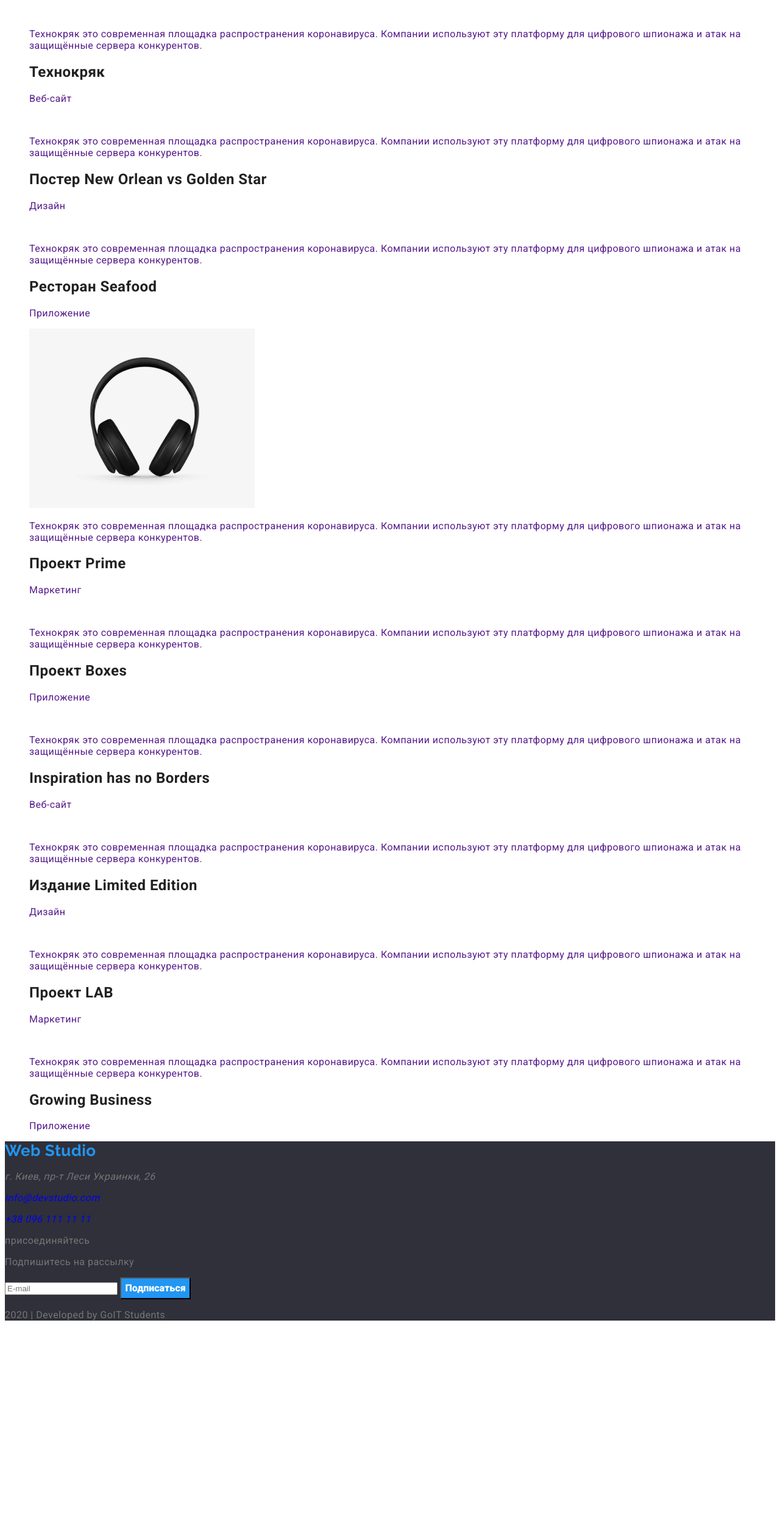
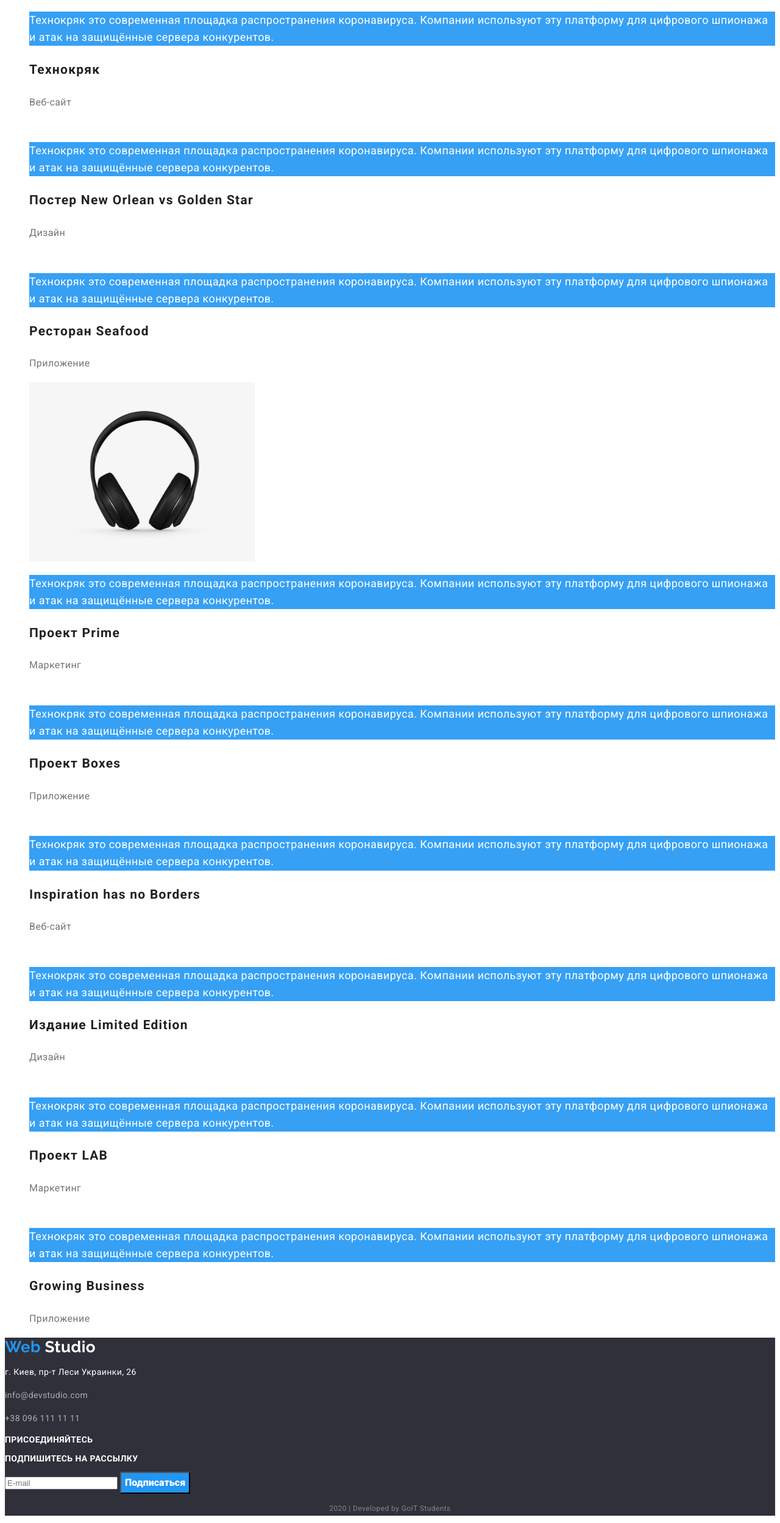
Before and after one commit to nessy126/module-02, a plain HTML site: page portfolio.html in a window 1280 px wide. Shown: the part 284-2782 px from the top of the page at 61% size. Before the commit the page ends 2466 px from the top, so only its background shows below. Drawn offline with Linux system fonts and the light colour scheme.

Commit message:
added styles to colors and text

```diff
--- a/css/style.css
+++ b/css/style.css
@@ -8,66 +8,90 @@ Corner Radius: 4px
 
 цвет при наведении на карточку rgba(33, 150, 243, 0.9) */
 
-
-
-/* Портфолио h2 position: absolute;
-                                width: 322px;
-                                height: 36px;
-                                left: 639px;
-                                top: 576px;
-font-family: Roboto;
-font-style: normal;
-font-weight: bold;
-font-size: 18px;
-line-height: 36px;
-/* identical to box height, or 200% */
-/* letter-spacing: 0.06em;
-color: #212121; */
-
- /* нижний р
-font-family: Roboto;
-font-style: normal;
-font-weight: normal;
-font-size: 16px;
-line-height: 30px;
-/* identical to box height, or 187%
-letter-spacing: 0.03em;
-color: #757575; */
-
-/* Верхний р (при наведении)
-font-family: Roboto;
-font-style: normal;
-font-weight: normal;
-font-size: 18px;
-line-height: 28px;
-/* or 156%
-letter-spacing: 0.03em;
-color: #FFFFFF; */
-
 :root {
   --primary-text-color: #757575;
   --title-text-color: #212121;
   --secondary-text-color: #FFFFFF;
+  --prelast-text-color: rgba(255, 255, 255, 0.6);
+  --last-text-color: rgba(255, 255, 255, 0.4);
   --accent-color: #2196F3;
   --primary-bg-color: #ffffff;
-  --filter-bg-color: #F5F4FA;
+  --secondary-bg-color: #F5F4FA;
   --footer-bg-color: #2F303A;
+  --background-blue: rgba(33, 150, 243, 0.9);
+  --background-grey: rgba(47, 48, 58, 0.8);
 
   }
 
 body {
+  color: var(--primary-text-color);
+
   font-family: 'Roboto', sans-serif;
+  font-size: 14px;
+  line-height: 1.2;
   letter-spacing: 0.03em;
+}
+
+.list {
+  list-style: none;
+  }
+
+a {
+  text-decoration: none;
+
+}
+
+/* Portfolio start*/
+.cover-p {
+  background-color: var(--background-blue);
+  color: var(--secondary-text-color);
+
+  font-size: 18px;
+  line-height: 1.56;
+}
+
+.project-title {
+  line-height: 2;
+  letter-spacing: 0.06em;
+}
+
+.project-group {
   color: var(--primary-text-color);
+  font-size: 16px;
+  line-height: 1.87;
+}
+/* Portfolio end*/
+
+/* Header */
+.logo {
+  color: var(--accent-color);
+
+  font-family: raleway, sans-serif;
+  font-size: 26px;
+  line-height: 1.2;
+
+}
+
+.logo-span {
+  color: var(--title-text-color);
+}
+
+.logofooter-span {
+  color: var(--secondary-text-color);
 }
 
 .nav.link {
   letter-spacing: 0.02em;
+  font-weight: 500;
 }
 
 a.nav.link.contact {
   color: var(--primary-text-color);
+
+  font-weight: 500;
+  letter-spacing: 0.02em;
 }
+
 .nav.link:visited {
   color: var(--title-text-color);
 }
@@ -76,35 +100,73 @@ a.nav.link.contact {
   color: var(--accent-color);
 }
 
-.logo {
-  font-family: raleway, sans-serif;
-  font-size: 26px;
-  line-height: 1.2;
+a.nav.link.contact:hover,
+a.nav.link.contact:focus {
 color: var(--accent-color);
 }
 
-.logo.span {
+/* Title */
+
+h1, h2, h3, h4, h5, h6 {
   color: var(--title-text-color);
+
+  font-weight: 700;
 }
 
-.logo-footer.span {
-  color: var(--secondary-text-color);
-}
-.list {
-  list-style: none;
+.title {
+  font-weight: 700;
+  text-transform: uppercase;
 }
 
-a {
-  text-decoration: none;
+.title-products {
+  color: var(--secondary-text-color);
+  background-color: var(--background-grey);
+
+  text-transform: uppercase;
 }
 
-h1, h2, h3, h4, h5, h6 {
-font-weight: bold;
-color: var(--title-text-color);
+.hero-title {
+  color: var(--secondary-text-color);
+
+  font-weight: 900;
+  font-size: 44px;
+  line-height: 1.36;
+  text-align: center;
+  letter-spacing: 0.06em;
+  text-transform: uppercase;
 }
+
+.section-title {
+  font-size: 36px;
+  line-height: 1.16;
+  text-align: center;
+}
+
+.team-member {
+  font-weight: 500;
+  font-size: 16px;
+  line-height: 1.19;
+}
+
+/* Text */
+
+.section-text{
+  line-height: 1.71;
+}
+
+.team-text {
+  font-size: 16px;
+  line-height: 1.19;
+}
+
+.hero {
+  background-color: var(--footer-bg-color);
+}
+
 .button {
   color: var(--title-text-color);
   background-color: var(--filter-bg-color);
+
   font-family: inherit;
 }
 
@@ -117,13 +179,13 @@ button:focus {
 
 .button {
   color: var(--title-text-color);
+
   font-weight: 500;
   font-size: 16px;
-  line-height: 1.63;
+  line-height: 1.62;
 }
 
 .button.primary {
-
   background-color: var(--accent-color);
   color: var(--secondary-text-color);
 }
@@ -132,24 +194,61 @@ color: var(--secondary-text-color);
   background-color: var(--filter-bg-color);
   color: var(--title-text-color);
 }
-.button.order {
-line-height: 1.88;
+
+.button.hero {
+  line-height: 1.87;
   background-color: var(--accent-color);
   color: var(--secondary-text-color);
+
+  font-weight: 700;
+  letter-spacing: 0.06em;
 }
 
 .button.submit {
+  background-color: var(--accent-color);
+  color: var(--secondary-text-color);
+
   font-weight: 900;
   line-height: 1.88;
-  background-color: var(--accent-color);
-  color: var(--secondary-text-color);
 }
-.team-member {
-  font-weight: 500;
-}
+
 .kind-products {
   line-height: 1.14;
 }
+
+.section-team {
+  background-color: var(--secondary-bg-color);
+}
+
+/* Footer */
 footer {
   background-color: var(--footer-bg-color)
 }
+
+address {
+  color: var(--secondary-text-color);
+
+  font-style: normal;
+  line-height: 1.71;
+}
+
+.footer-contact {
+  color: var(--prelast-text-color);
+
+  line-height: 1.71;
+}
+
+.footer-p {
+  color: var(--secondary-text-color);
+
+  font-weight: 700;
+  text-transform: uppercase;
+}
+
+.developed {
+  color: var(--last-text-color);
+
+  font-size: 12px;
+  line-height: 2;
+  text-align: center;
+}
--- a/portfolio.html
+++ b/portfolio.html
@@ -10,22 +10,22 @@
   <body>
     <header>
       <nav class="nav">
-        <a href="./index.html" class="logo">Web <span>Studio</span></a>
+        <a href="./index.html" class="logo">Web <span class="logo-span">Studio</span></a>
         <ul class="list">
-          <li><a href="" class="nav link">Студия</a></li>
+          <li><a href="./index.html" class="nav link">Студия</a></li>
           <li><a href="./portfolio.html" class="nav link">Портфолио</a></li>
           <li><a href="" class="nav link">Контакты</a></li>
         </ul>
       </nav>
       <ul class="list">
         <li>
-          <a href="mailto:info@devstudio.com" class="nav link">
+          <a href="mailto:info@devstudio.com" class="nav link contact">
             <img src="./images/mail.svg" alt="Напишите нам письмо" class="nav link"/>
             info@devstudio.com
           </a>
         </li>
         <li>
-          <a href="tel:+380961111111" class="nav link">
+          <a href="tel:+380961111111" class="nav link contact">
             <img src="./images/phone.svg" alt="Позвоните нам" class="nav link"/>
             +38 096 111 11 11
           </a>
@@ -43,77 +43,77 @@
     </div>
     <ul class="list">
       <li>
-        <a href="">
+        <a href="" class="project-link">
           <img src="./images/portfolio/portfolio1.jpg" alt="" width="370">
-          <p>Технокряк это современная площадка распространения коронавируса. Компании используют эту платформу для цифрового шпионажа и атак на защищённые сервера конкурентов.</p>
-          <h2>Технокряк</h2>
-          <p>Веб-сайт</p>
+          <p class="cover-p">Технокряк это современная площадка распространения коронавируса. Компании используют эту платформу для цифрового шпионажа и атак на защищённые сервера конкурентов.</p>
+          <h2 class="project-title">Технокряк</h2>
+          <p class="project-group">Веб-сайт</p>
         </a>
       </li>
       <li>
         <a href="">
           <img src="./images/portfolio/portfolio2.jpg" alt="" width="370">
-          <p>Технокряк это современная площадка распространения коронавируса. Компании используют эту платформу для цифрового шпионажа и атак на защищённые сервера конкурентов.</p>
-          <h2>Постер New Orlean vs Golden Star</h2>
-          <p>Дизайн</p>
+          <p class="cover-p">Технокряк это современная площадка распространения коронавируса. Компании используют эту платформу для цифрового шпионажа и атак на защищённые сервера конкурентов.</p>
+          <h2 class="project-title">Постер New Orlean vs Golden Star</h2>
+          <p class="project-group">Дизайн</p>
         </a>
       </li>
       <li>
         <a href="">
           <img src="./images/portfolio/portfolio3.jpg" alt="" width="370">
-          <p>Технокряк это современная площадка распространения коронавируса. Компании используют эту платформу для цифрового шпионажа и атак на защищённые сервера конкурентов.</p>
-          <h2>Ресторан Seafood</h2>
-          <p>Приложение</p>
+          <p class="cover-p">Технокряк это современная площадка распространения коронавируса. Компании используют эту платформу для цифрового шпионажа и атак на защищённые сервера конкурентов.</p>
+          <h2 class="project-title">Ресторан Seafood</h2>
+          <p class="project-group">Приложение</p>
         </a>
       </li>
       <li>
         <a href="">
           <img src="./images/portfolio/portfolio4.jpg" alt="" width="370">
-          <p>Технокряк это современная площадка распространения коронавируса. Компании используют эту платформу для цифрового шпионажа и атак на защищённые сервера конкурентов.</p>
-          <h2>Проект Prime</h2>
-          <p>Маркетинг</p>
+          <p class="cover-p">Технокряк это современная площадка распространения коронавируса. Компании используют эту платформу для цифрового шпионажа и атак на защищённые сервера конкурентов.</p>
+          <h2 class="project-title">Проект Prime</h2>
+          <p class="project-group">Маркетинг</p>
         </a>
       </li>
       <li>
         <a href="">
           <img src="./images/portfolio/portfolio5.jpg" alt="" width="370">
-          <p>Технокряк это современная площадка распространения коронавируса. Компании используют эту платформу для цифрового шпионажа и атак на защищённые сервера конкурентов.</p>
-          <h2>Проект Boxes</h2>
-          <p>Приложение</p>
+          <p class="cover-p">Технокряк это современная площадка распространения коронавируса. Компании используют эту платформу для цифрового шпионажа и атак на защищённые сервера конкурентов.</p>
+          <h2 class="project-title">Проект Boxes</h2>
+          <p class="project-group">Приложение</p>
         </a>
       </li>
       <li>
         <a href="">
           <img src="./images/portfolio/portfolio6.jpg" alt="" width="370">
-          <p>Технокряк это современная площадка распространения коронавируса. Компании используют эту платформу для цифрового шпионажа и атак на защищённые сервера конкурентов.</p>
-          <h2>Inspiration has no Borders</h2>
-          <p>Веб-сайт</p>
+          <p class="cover-p">Технокряк это современная площадка распространения коронавируса. Компании используют эту платформу для цифрового шпионажа и атак на защищённые сервера конкурентов.</p>
+          <h2 class="project-title">Inspiration has no Borders</h2>
+          <p class="project-group">Веб-сайт</p>
         </a>
       </li>
 
       <li>
         <a href="">
           <img src="./images/portfolio/portfolio7.jpg" alt="" width="370">
-          <p>Технокряк это современная площадка распространения коронавируса. Компании используют эту платформу для цифрового шпионажа и атак на защищённые сервера конкурентов.</p>
-          <h2>Издание Limited Edition</h2>
-          <p>Дизайн</p>
+          <p class="cover-p">Технокряк это современная площадка распространения коронавируса. Компании используют эту платформу для цифрового шпионажа и атак на защищённые сервера конкурентов.</p>
+          <h2 class="project-title">Издание Limited Edition</h2>
+          <p class="project-group">Дизайн</p>
         </a>
       </li>
       <li>
         <a href="">
           <img src="./images/portfolio/portfolio8.jpg" alt="" width="370">
-          <p>Технокряк это современная площадка распространения коронавируса. Компании используют эту платформу для цифрового шпионажа и атак на защищённые сервера конкурентов.</p>
-          <h2>Проект LAB</h2>
-          <p>Маркетинг</p>
+          <p class="cover-p">Технокряк это современная площадка распространения коронавируса. Компании используют эту платформу для цифрового шпионажа и атак на защищённые сервера конкурентов.</p>
+          <h2 class="project-title">Проект LAB</h2>
+          <p class="project-group">Маркетинг</p>
         </a>
       </li>
 
       <li>
         <a href="">
           <img src="./images/portfolio/portfolio9.jpg" alt="" width="370">
-          <p>Технокряк это современная площадка распространения коронавируса. Компании используют эту платформу для цифрового шпионажа и атак на защищённые сервера конкурентов.</p>
-          <h2>Growing Business</h2>
-          <p>Приложение</p>
+          <p class="cover-p">Технокряк это современная площадка распространения коронавируса. Компании используют эту платформу для цифрового шпионажа и атак на защищённые сервера конкурентов.</p>
+          <h2 class="project-title">Growing Business</h2>
+          <p class="project-group">Приложение</p>
         </a>
       </li>
     </ul>
@@ -128,27 +128,26 @@
 
 
     <footer>
-      <a href="./index.html" class="logo">Web <span>Studio</span></a>
-      <address>
-        <p>г. Киев, пр-т Леси Украинки, 26</p>
+      <a href="./index.html" class="logo">Web <span class="logofooter-span">Studio</span></a>
+      <address><p>г. Киев, пр-т Леси Украинки, 26</p></address>
         <p>
-          <a href="mailto:info@devstudio.com">info@devstudio.com</a>
+          <a href="mailto:info@devstudio.com" class="footer-contact">info@devstudio.com</a>
         </p>
         <p>
-          <a href="tel:+380961111111">+38 096 111 11 11</a>
+          <a href="tel:+380961111111" class="footer-contact">+38 096 111 11 11</a>
         </p>
-      </address>
-      <p>присоединяйтесь</p>
+
+      <p class="footer-p">присоединяйтесь</p>
       <a href="" aria-label="Ссылка на Инстаграм"></a>
       <a href="" aria-label="Ссылка на Твиттер"></a>
       <a href="" aria-label="Ссылка на Фейсбук"></a>
       <a href="" aria-label="Ссылка на ЛинкидИн"></a>
-      <p>Подпишитесь на рассылку</p>
+      <p class="footer-p">Подпишитесь на рассылку</p>
       <form>
         <input type="text" name="email" placeholder="E-mail">
-        <input type="submit" value="Подписаться" class="button submit">
+          <input type="submit" value="Подписаться" class="button submit">
       </form>
-      <p>2020 | Developed by GoIT Students</p>
+      <p class="developed">2020 | Developed by GoIT Students</p>
     </footer>
   </body>
 </html>
```
Also changed, not shown: index.html (+37 -38 lines). Lines whose indentation alone changed are shown as unchanged.
